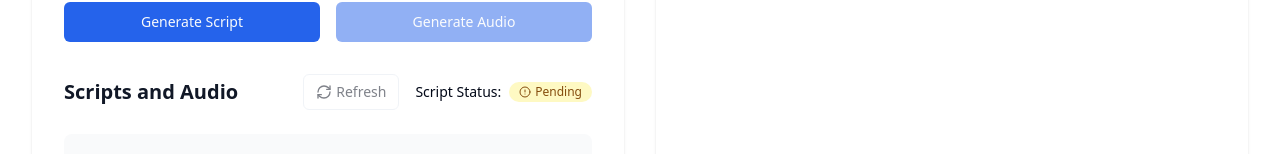
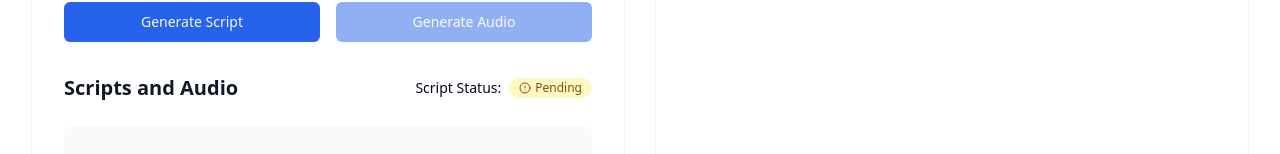
Before and after one commit to D-Launch/podcast_generator, a React (Vite) app: page / in a window 1280 px wide. Shown: the part 510-664 px from the top of the page. Built offline with nearby package versions, Linux system fonts and the light colour scheme; no server answers; the database is empty; the HTML template or start-up script is replaced by a standard one.

Commit message:
removed the refresh button but maintaining the functionality

```diff
--- a/src/components/podcast-form-refactored.tsx
+++ b/src/components/podcast-form-refactored.tsx
@@ -19,7 +19,6 @@ import { ProcessingStatusBanner } from "@/components/ProcessingStatusBanner";
 import { EpisodeNameInput } from "@/components/EpisodeNameInput";
 import { PdfFileUpload } from "@/components/PdfFileUpload";
 import { ScriptStatusDisplay } from "@/components/ScriptStatusDisplay";
-import { RefreshButton } from "@/components/RefreshButton";
 import { ScriptLinksList } from "@/components/ScriptLinksList";
 import { AudioGenerationButton } from "@/components/AudioGenerationButton";
 
@@ -113,19 +112,40 @@ export function PodcastForm({ selectedScriptLinks, selectedEpisodeName }: Podcas
     }
   });
 
-  // Set up automatic refreshing of episodes list every second
+  // Set up automatic refreshing of episodes list and script links every second
   useEffect(() => {
     // Start the refresh interval
     const refreshInterval = window.setInterval(() => {
       // Dispatch a custom event to trigger refresh in EpisodesList component
       window.dispatchEvent(new CustomEvent('episodes-list-auto-refresh'));
+
+      // Auto-refresh script links if we have an episode name
+      if (currentEpisodeName.current) {
+        refreshScriptLinks(currentEpisodeName.current).then(result => {
+          if (result?.success && result.data) {
+            // Update script status if available
+            if (result.data.episode_interview_script_status) {
+              setScriptStatus(result.data.episode_interview_script_status === "Approved" ? "Approved" : "Pending");
+            }
+
+            // Update new status fields
+            if (result.data.episode_text_files_status) {
+              setTextFilesStatus(result.data.episode_text_files_status);
+            }
+
+            if (result.data.podcast_status) {
+              setPodcastStatus(result.data.podcast_status);
+            }
+          }
+        });
+      }
     }, 1000); // Refresh every second
 
     // Cleanup on unmount
     return () => {
       window.clearInterval(refreshInterval);
     };
-  }, []);
+  }, [refreshScriptLinks, setScriptStatus, setTextFilesStatus, setPodcastStatus, currentEpisodeName]);
 
   // Clean up intervals when component unmounts or submission state changes
   useEffect(() => {
@@ -395,41 +415,6 @@ export function PodcastForm({ selectedScriptLinks, selectedEpisodeName }: Podcas
     setIsApprovalDialogOpen(false);
   };
 
-  // Function to handle refreshing script links
-  const handleRefreshScriptLinks = async () => {
-    const result = await refreshScriptLinks(currentEpisodeName.current);
-
-    if (result?.success) {
-      if (result.data) {
-        // Update script status if available
-        if (result.data.episode_interview_script_status) {
-          setScriptStatus(result.data.episode_interview_script_status === "Approved" ? "Approved" : "Pending");
-        }
-
-        // Update new status fields
-        if (result.data.episode_text_files_status) {
-          setTextFilesStatus(result.data.episode_text_files_status);
-        }
-
-        if (result.data.podcast_status) {
-          setPodcastStatus(result.data.podcast_status);
-        }
-      }
-
-      toast({
-        title: "Scripts Refreshed",
-        description: "Script links have been refreshed.",
-        variant: "default",
-      });
-    } else {
-      toast({
-        title: "Refresh Error",
-        description: "Failed to refresh script links.",
-        variant: "destructive",
-      });
-    }
-  };
-
   // Check if an episode is selected
   const isEpisodeSelected = selectedEpisodeName !== null && selectedEpisodeName !== undefined && selectedEpisodeName.trim() !== '';
 
@@ -491,15 +476,8 @@ export function PodcastForm({ selectedScriptLinks, selectedEpisodeName }: Podcas
       <div className="mt-8 space-y-6">
         <div className="flex items-center justify-between">
           <h3 className="text-xl font-bold text-gray-900 dark:text-white">Scripts and Audio</h3>
-          <div className="flex items-center space-x-2">
-            {/* Refresh Button */}
-            <RefreshButton
-              onClick={handleRefreshScriptLinks}
-              isRefreshing={isRefreshing}
-              disabled={!currentEpisodeName.current}
-            />
-
-            {/* Script Status Display */}
+          <div className="flex items-center">
+            {/* Script Status Display - Removed Refresh Button */}
             <ScriptStatusDisplay
               scriptStatus={scriptStatus}
               textFilesStatus={textFilesStatus}
```
